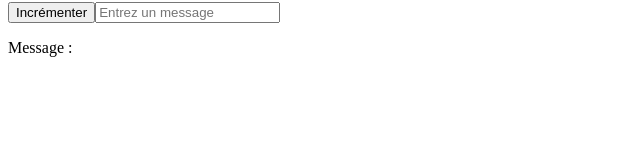
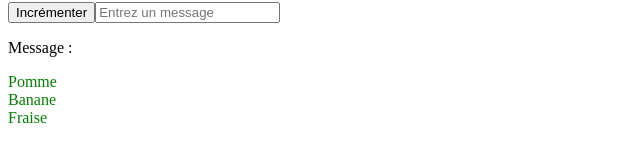
Before and after one commit to Florian2524/tp-angular-niveau1, an Angular app: page / in a window 1280 px wide. Shown: the part 466-628 px from the top of the page, without its empty margins (0-640 px from the left). Built offline with nearby package versions, Linux system fonts and the light colour scheme.

Commit message:
Ajout du composant list avec ngFor

```diff
--- a/src/app/app.html
+++ b/src/app/app.html
@@ -3,3 +3,4 @@
 <app-image></app-image>
 <app-counter></app-counter>
 <app-input></app-input>
+<app-list></app-list>
--- a/src/app/app.ts
+++ b/src/app/app.ts
@@ -4,10 +4,11 @@ import { Welcome } from './welcome/welcome';
 import { Image } from './image/image';
 import { Counter } from './counter/counter';
 import { Input } from './input/input';
+import { List } from './list/list';
 
 @Component({
   selector: 'app-root',
-  imports: [RouterOutlet, Welcome, Image, Counter, Input],
+  imports: [RouterOutlet, Welcome, Image, Counter, Input, List],
   templateUrl: './app.html',
   styleUrl: './app.css'
 })
--- /dev/null
+++ b/src/app/list/list.css
@@ -0,0 +1,8 @@
+ul {
+    list-style-type: none;
+    padding: 0;
+}
+
+li {
+    color : green;
+}
--- /dev/null
+++ b/src/app/list/list.html
@@ -0,0 +1,3 @@
+<ul>
+    <li *ngFor="let fruit of fruits">{{ fruit }}</li>
+</ul>
--- /dev/null
+++ b/src/app/list/list.ts
@@ -0,0 +1,12 @@
+import { Component } from '@angular/core';
+import { CommonModule } from '@angular/common';
+
+@Component({
+  selector: 'app-list',
+  imports: [CommonModule],
+  templateUrl: './list.html',
+  styleUrl: './list.css',
+})
+export class List {
+  fruits = ['Pomme', 'Banane', 'Fraise'];
+}
```
Also changed, not shown: 1 other file (tests, documents, lock files or other folders).
